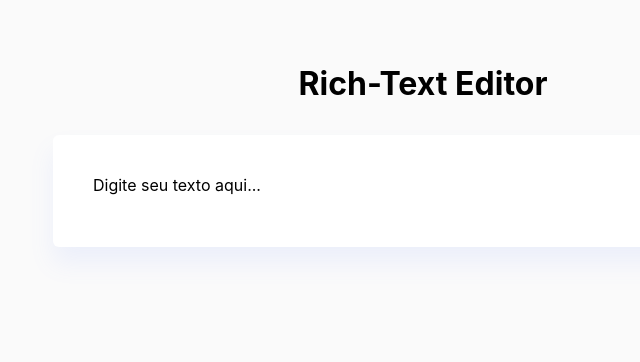
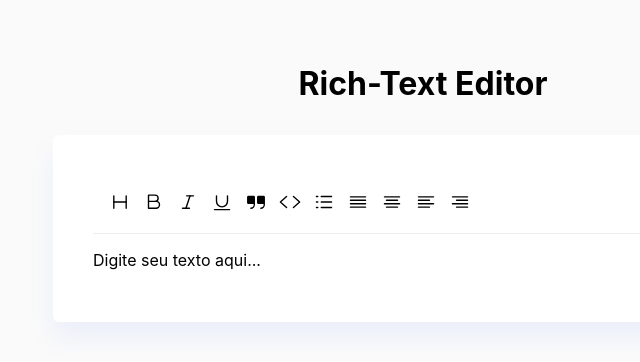
Before and after one commit to RafaelC77/rich-text-editor, a React (Create React App) app: page / in a window 1280 px wide. Shown: the top 362 px of the page, without its empty margins (217-857 px from the left). Built offline with nearby package versions, Linux system fonts and the light colour scheme.

Commit message:
feat: add toolbar

```diff
--- a/src/App.tsx
+++ b/src/App.tsx
@@ -1,5 +1,18 @@
+import {
+  CodeSimple,
+  ListDashes,
+  Quotes,
+  TextAlignCenter,
+  TextAlignJustify,
+  TextAlignLeft,
+  TextAlignRight,
+  TextBolder,
+  TextH,
+  TextItalic,
+  TextUnderline,
+} from "phosphor-react";
 import { KeyboardEvent, useCallback, useMemo, useState } from "react";
-import { createEditor, Descendant, Editor, Element, Path } from "slate";
+import { createEditor, Descendant } from "slate";
 import {
   Editable,
   RenderElementProps,
@@ -153,6 +166,74 @@ export function App() {
       <h1>Rich-Text Editor</h1>
 
       <main>
+        <div className="toolbar">
+          <button
+            title="Título (alt+t)"
+            onClick={() => CustomEditor.toggleTitleBlock(editor)}
+          >
+            <TextH size={22} />
+          </button>
+          <button
+            title="Negrito (alt+b)"
+            onClick={() => CustomEditor.toggleBoldMark(editor)}
+          >
+            <TextBolder size={22} />
+          </button>
+          <button
+            title="Itálico (alt+i)"
+            onClick={() => CustomEditor.toggleItalicMark(editor)}
+          >
+            <TextItalic size={22} />
+          </button>
+          <button
+            title="Sublinhado (alt+u)"
+            onClick={() => CustomEditor.toggleUnderlineMark(editor)}
+          >
+            <TextUnderline size={22} />
+          </button>
+          <button
+            title="Citação (alt+q)"
+            onClick={() => CustomEditor.toggleQuoteBlock(editor)}
+          >
+            <Quotes size={22} weight={"fill"} />
+          </button>
+          <button
+            title="Código (alt+c)"
+            onClick={() => CustomEditor.toggleCodeBlock(editor)}
+          >
+            <CodeSimple size={22} />
+          </button>
+          <button
+            title="Lista (alt+z)"
+            onClick={() => CustomEditor.toggleListBlock(editor)}
+          >
+            <ListDashes size={22} />
+          </button>
+          <button
+            title="Justificar (alt+j)"
+            onClick={() => CustomEditor.setTextAlign(editor, "justify")}
+          >
+            <TextAlignJustify size={22} />
+          </button>
+          <button
+            title="Centralizar (alt+e)"
+            onClick={() => CustomEditor.setTextAlign(editor, "center")}
+          >
+            <TextAlignCenter size={22} />
+          </button>
+          <button
+            title="Alinhar à esquerda (alt+l)"
+            onClick={() => CustomEditor.setTextAlign(editor, "left")}
+          >
+            <TextAlignLeft size={22} />
+          </button>
+          <button
+            title="Alinhar à direita (alt+r)"
+            onClick={() => CustomEditor.setTextAlign(editor, "right")}
+          >
+            <TextAlignRight size={22} />
+          </button>
+        </div>
         <Slate
           editor={editor}
           value={initialValue}
--- a/src/index.css
+++ b/src/index.css
@@ -69,3 +69,19 @@ main blockquote > p {
 li {
   list-style-position: inside;
 }
+
+.toolbar {
+  border-bottom: 1px solid #eee;
+  padding: 1rem;
+  margin-bottom: 1rem;
+}
+
+button {
+  border: 0;
+  background: none;
+  cursor: pointer;
+}
+
+button + button {
+  margin-left: 0.75rem;
+}
```
